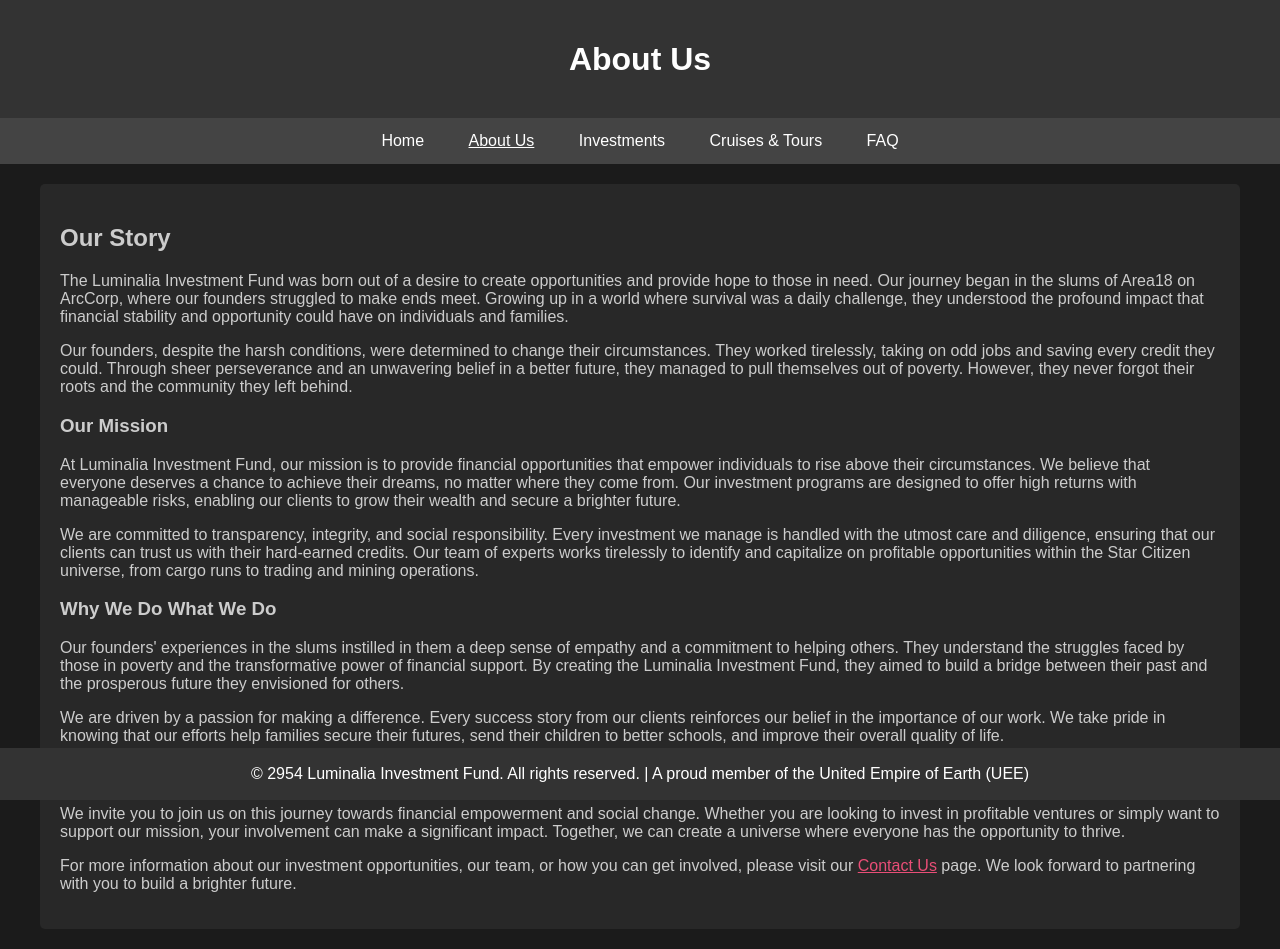
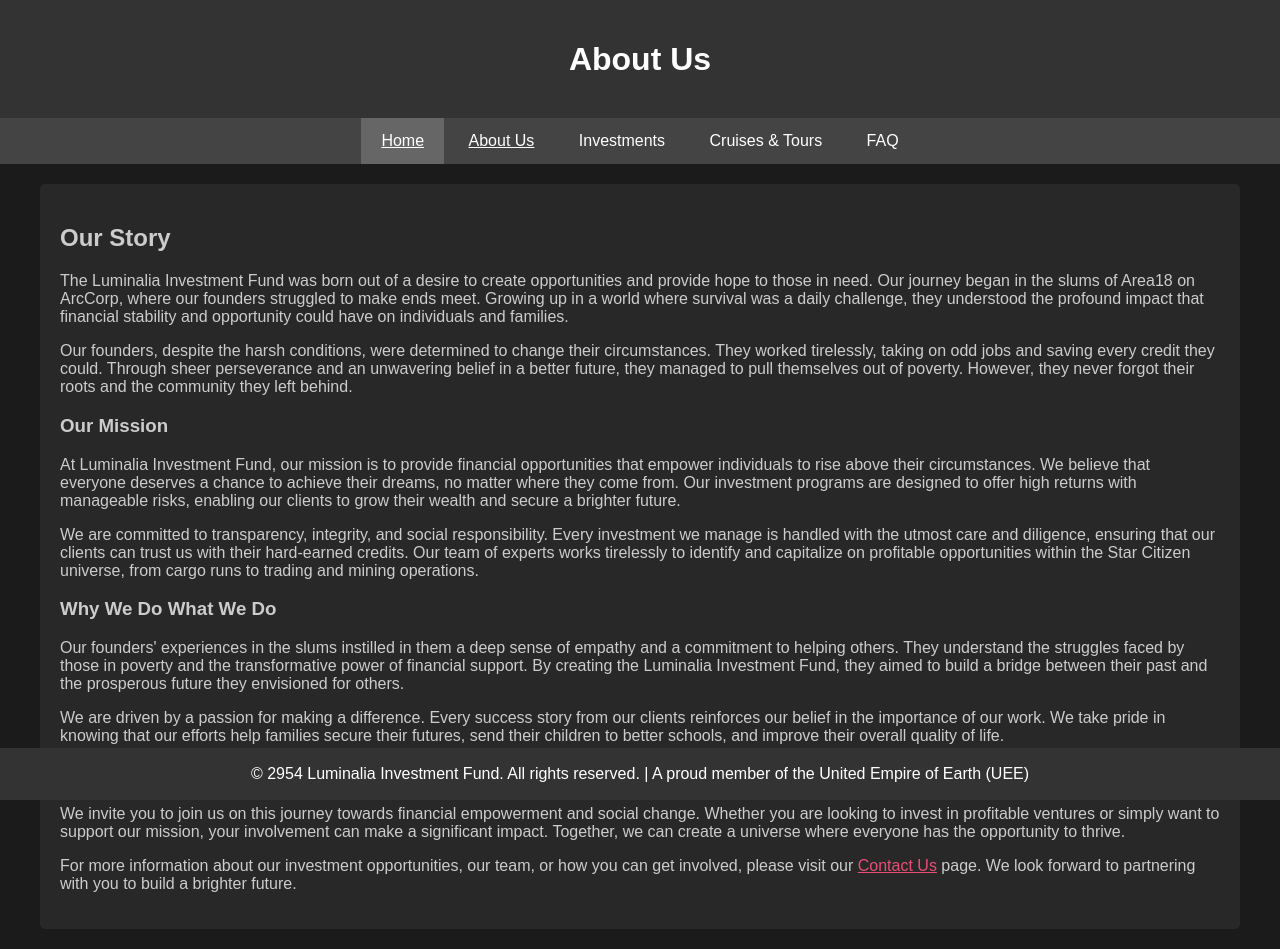
Before and after one commit to FieryTech10/fierytech10.github.io, a plain HTML site: page aboutus.html in a window 1280 px wide. In both pictures the pointer is over the link "Home". Drawn offline with Linux system fonts and the light colour scheme.

Commit message:
updated buttons

```diff
--- a/aboutus.html
+++ b/aboutus.html
@@ -33,11 +33,19 @@
             position: relative;
         }
         nav ul li a {
-            display: block;
-            padding: 14px 20px;
-            text-decoration: none;
-            color: white;
-        }
+    display: block;
+    padding: 14px 20px;
+    text-decoration: none;
+    color: white;
+    transition: background-color 0.3s, color 0.3s;
+}
+
+nav ul li a:hover {
+    background-color: #666;
+    color: #fff;
+    text-decoration: underline;
+}
+
         nav ul li ul {
             display: none;
             position: absolute;
```
Also changed, not shown: index.html (+13 -5 lines), investments.html (+13 -5 lines).
